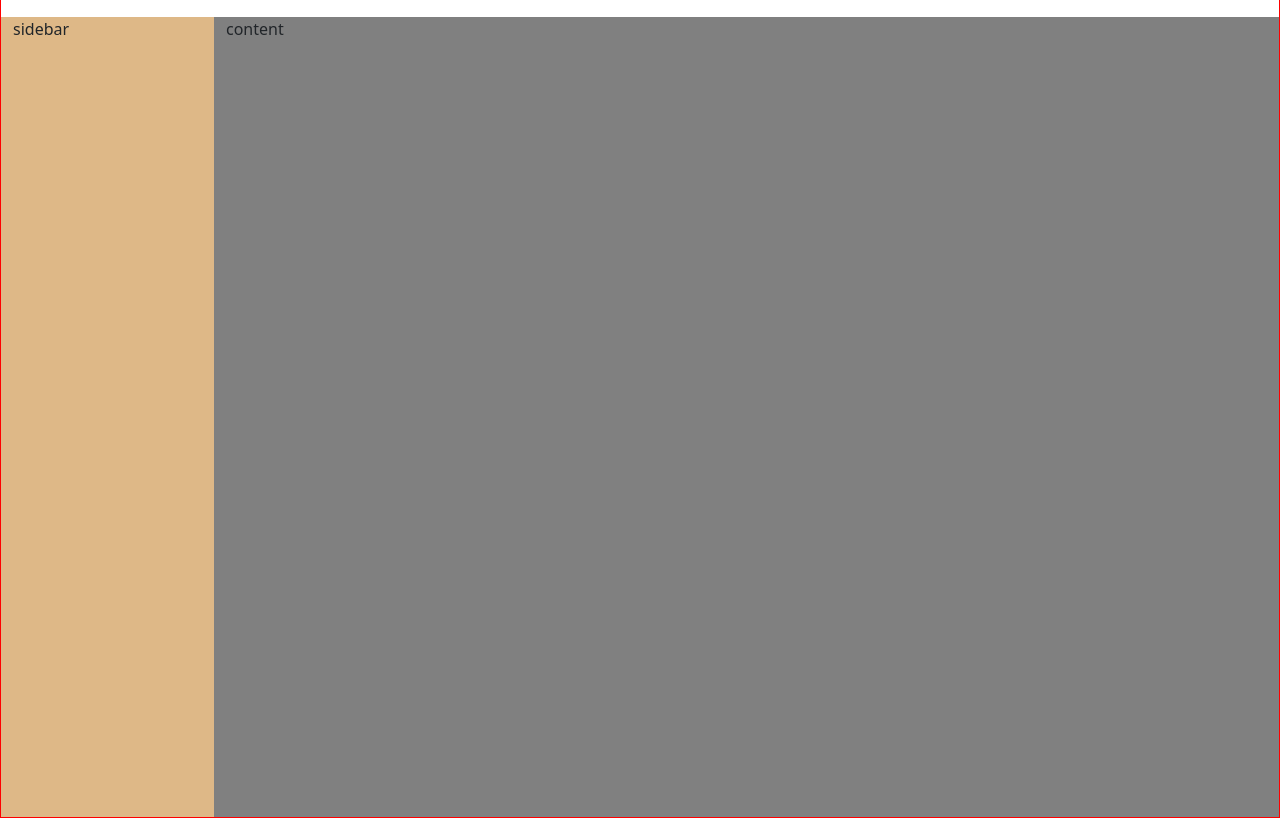
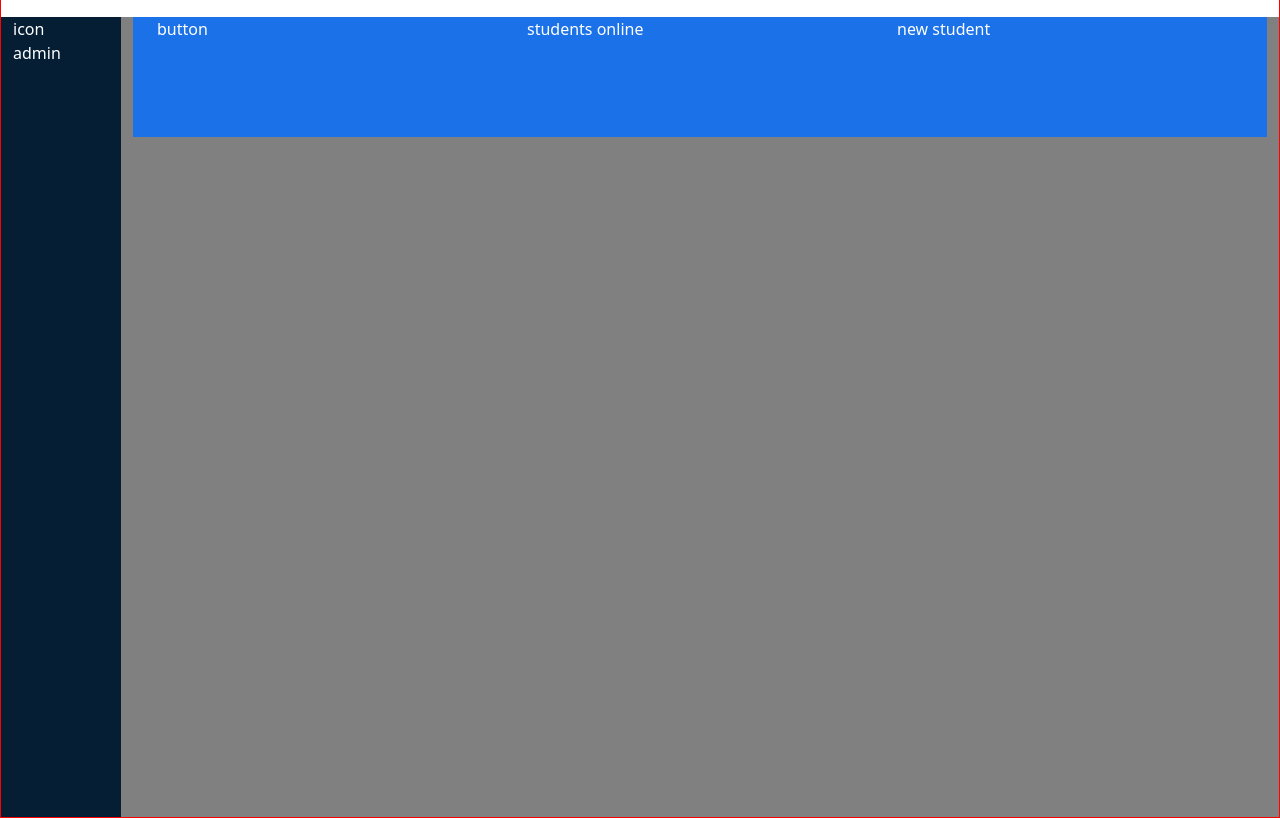
Before and after one commit to Alati11/html-css-bootstrap-dashboard, a plain HTML site: page index.html in a window 1280 px wide. Shown: the part 64-882 px from the top of the page. Drawn offline with nearby package versions, Linux system fonts and the light colour scheme.

Commit message:
add structure hero

```diff
--- a/css/app.css
+++ b/css/app.css
@@ -6,9 +6,10 @@
 }
 
 .sidebar {
-    min-width: 100px;
+    width: 120px;
     height: 800px;
-    background-color:burlywood;
+    background-color:#051E34;
+    color: white;
 }
 
 .custom-form {
@@ -23,6 +24,13 @@ input {
     background-color: #E5E5E5;
 }
 
+.content-hero {
+    background-color: #1B72E8;
+    color: white;
+    height: 120px;
+    width: 100%;
+}
+
 .debug {
     border: 1px solid red ;
     background-color: gray;
--- a/index.html
+++ b/index.html
@@ -29,7 +29,7 @@
                     </p>
                 </form>
             </div>
-            <div class="col-3">
+            <div class="col-3 m-auto">
                 menu
             </div>
         </div>
@@ -40,10 +40,27 @@
     <div class="container-fluid ">
         <div class="row flex-grow-1">
             <div class="col-2 sidebar">
-                sidebar
+                <div class="sidebar__icon">
+                    icon
+                </div>
+                <div class="sidebar__admin flex-shrink">
+                    admin
+                </div>
             </div>
             <div class="col-10 flex-grow-1">
-                content
+                <div class="container content-hero">
+                    <div class="row">
+                        <div class="col-4">
+                            button
+                        </div>
+                        <div class="col-4">
+                            students online
+                        </div>
+                        <div class="col-4">
+                            new student
+                        </div>
+                    </div>
+                </div>
             </div>
         </div>
     </div>
```
